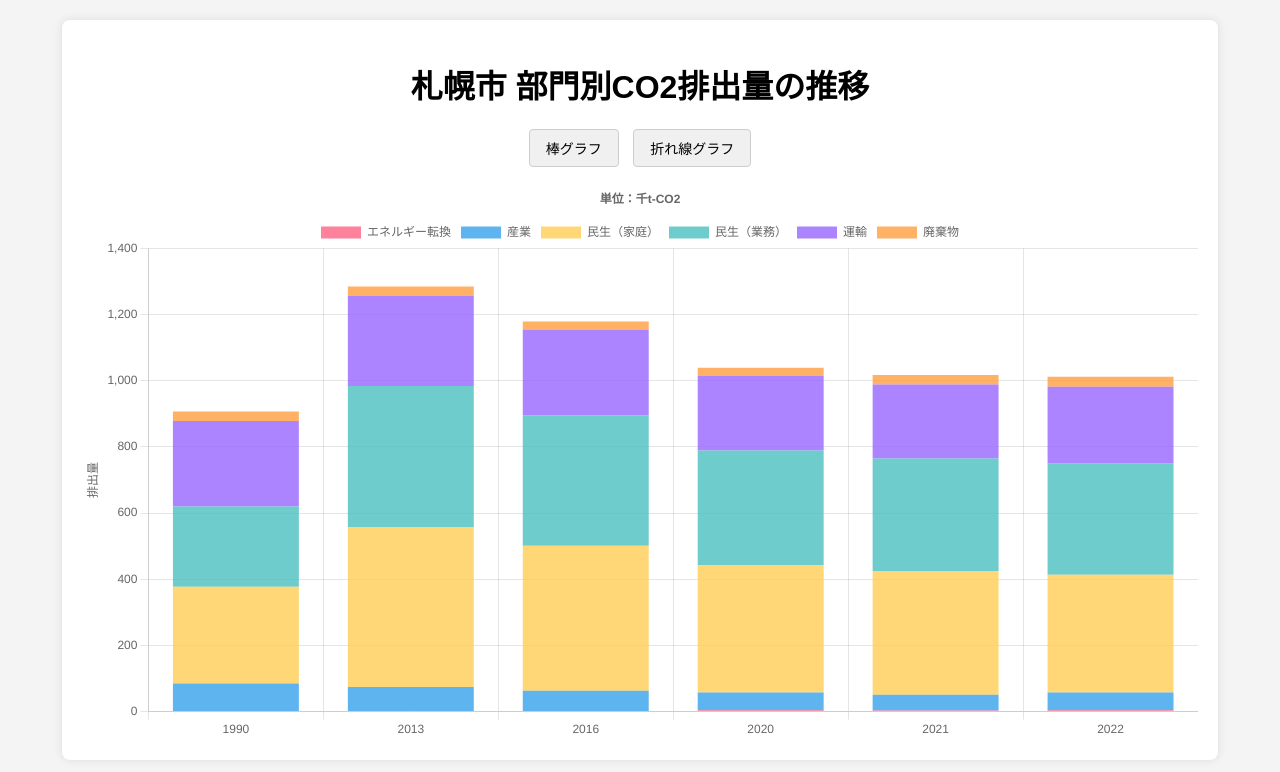
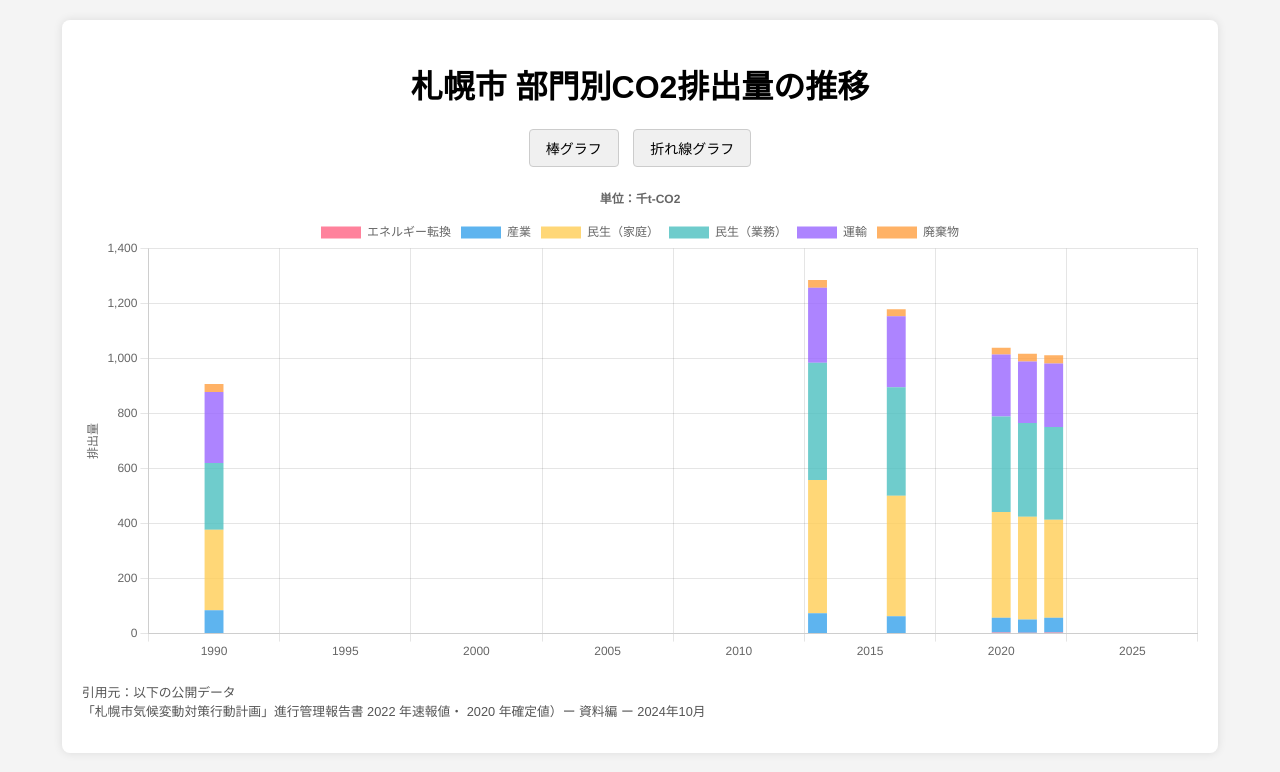
Before and after one commit to yspoc/co2-sapporo-app, a Flask app: page / in a window 1280 px wide. Shown: the top 772 px of the page. Run offline with Flask 3, Linux system fonts and the light colour scheme.

Commit message:
グラフ横軸をカテゴリ軸からリニア軸に変更

```diff
--- a/data/co2_emissions.json
+++ b/data/co2_emissions.json
@@ -1,4 +1,6 @@
-[
+{
+  "citation": "引用元：以下の公開データ\n「札幌市気候変動対策行動計画」進行管理報告書 2022 年速報値・ 2020 年確定値）ー 資料編 ー 2024年10月",
+  "data": [
     {
       "year": 2022,
       "total_emission": 1012,
@@ -186,3 +188,4 @@
       ]
     }
   ]
+}
--- a/static/js/main.js
+++ b/static/js/main.js
@@ -8,32 +8,45 @@ var __awaiter = (this && this.__awaiter) || function (thisArg, _arguments, P, ge
         step((generator = generator.apply(thisArg, _arguments || [])).next());
     });
 };
-// --- メインのロジック ---
 const colors = [
     'rgba(255, 99, 132, 0.8)', 'rgba(54, 162, 235, 0.8)', 'rgba(255, 206, 86, 0.8)',
     'rgba(75, 192, 192, 0.8)', 'rgba(153, 102, 255, 0.8)', 'rgba(255, 159, 64, 0.8)'
 ];
-// 型注釈: myChartはChartインスタンスか、まだ存在しない(null)かを示す
 let myChart = null;
-let chartData = { labels: [], datasets: [] };
+// ★★★ 2. chartDataの型から labels を削除 ★★★
+let chartData = { datasets: [] };
 // グラフを描画する関数
-// 型注釈: type引数は 'bar' または 'line' のどちらかでなければならない
 function renderChart(type) {
     if (myChart) {
         myChart.destroy();
     }
     const ctx = document.getElementById('co2Chart').getContext('2d');
     if (!ctx)
-        return; // コンテキストが取得できなければ処理を中断
+        return;
     myChart = new Chart(ctx, {
         type: type,
-        data: chartData,
+        data: chartData, // data.labels を含まないオブジェクト
         options: {
+            maintainAspectRatio: false,
             responsive: true,
             plugins: { title: { display: true, text: '単位：千t-CO2' } },
             scales: {
-                x: { stacked: type === 'bar' },
-                y: { stacked: type === 'bar', beginAtZero: true, title: { display: true, text: '排出量' } }
+                // ★★★ 3. x軸のタイプを 'linear' に変更 ★★★
+                x: {
+                    type: 'linear', // ★ 変更
+                    stacked: type === 'bar',
+                    // Ticks(目盛り)のフォーマットを修正 (例: 2,020 とカンマが入るのを防ぐ)
+                    ticks: {
+                        callback: function (value) {
+                            return value; // 年をそのまま表示
+                        }
+                    }
+                },
+                y: {
+                    stacked: type === 'bar',
+                    beginAtZero: true,
+                    title: { display: true, text: '排出量' }
+                }
             },
             elements: { line: { tension: 0.1 } }
         }
@@ -43,31 +56,39 @@ function renderChart(type) {
 function initializeChart() {
     return __awaiter(this, void 0, void 0, function* () {
         const response = yield fetch('/api/data');
-        // 型注釈: fetchで取得したデータがYearDataの配列であることを明示
-        const data = yield response.json();
+        const apiResponse = yield response.json();
+        const citationText = apiResponse.citation;
+        const data = apiResponse.data;
         data.sort((a, b) => a.year - b.year);
-        const labels = data.map(item => item.year);
+        const citationElement = document.getElementById('citation-source');
+        if (citationElement) {
+            citationElement.innerText = citationText;
+        }
         const sectors = [...new Set(data.flatMap((item) => item.breakdown.map((b) => b.sector)))];
         const datasets = sectors.map((sector, index) => {
             return {
                 label: sector,
+                // ★★★ 4. data の形式を {x: 年, y: 排出量} に変更 ★★★
                 data: data.map(yearData => {
                     const sectorData = yearData.breakdown.find(b => b.sector === sector);
-                    return sectorData ? sectorData.emission : 0;
+                    return {
+                        x: yearData.year, // x に年を設定
+                        y: sectorData ? sectorData.emission : 0 // y に排出量を設定
+                    };
                 }),
                 backgroundColor: colors[index % colors.length],
                 borderColor: colors[index % colors.length].replace('0.8', '1'),
                 fill: false
             };
         });
-        chartData = { labels, datasets };
+        // ★★★ 5. chartDataに labels を渡さないように変更 ★★★
+        chartData = { datasets: datasets };
         renderChart('bar');
     });
 }
-// ボタン要素を取得し、イベントリスナーを設定
+// (...ボタンのイベントリスナーと initializeChart() 呼び出しは変更なし...)
 const barBtn = document.getElementById('barBtn');
 const lineBtn = document.getElementById('lineBtn');
 barBtn === null || barBtn === void 0 ? void 0 : barBtn.addEventListener('click', () => renderChart('bar'));
 lineBtn === null || lineBtn === void 0 ? void 0 : lineBtn.addEventListener('click', () => renderChart('line'));
-// 実行開始
 initializeChart();
--- a/templates/index.html
+++ b/templates/index.html
@@ -4,14 +4,39 @@
     <meta charset="UTF-8">
     <meta name="viewport" content="width=device-width, initial-scale=1.0">
     <title>札幌市 CO2排出量可視化</title>
+
     <script src="https://cdn.jsdelivr.net/npm/chart.js"></script>
+
     <style>
+        /* CSSは変更ありません */
         body { font-family: sans-serif; display: flex; flex-direction: column; align-items: center; margin: 0; padding: 20px; background-color: #f4f4f4; }
         .container { width: 90%; max-width: 1200px; padding: 20px; background-color: white; box-shadow: 0 0 10px rgba(0,0,0,0.1); border-radius: 8px; }
         h1 { text-align: center; }
         .chart-controls { text-align: center; margin: 15px 0; }
         .chart-controls button { padding: 8px 16px; font-size: 14px; cursor: pointer; border: 1px solid #ccc; border-radius: 4px; margin: 0 5px; background-color: #f0f0f0; }
         .chart-controls button:hover { background-color: #e0e0e0; }
+
+        #citation-source {
+            text-align: left;
+            font-size: 0.8em;
+            color: #555;
+            white-space: pre-wrap;
+            margin-top: 20px;
+        }
+
+        .chart-container {
+            position: relative;
+            width: 100%;
+            height: 60vh;
+            max-height: 600px;
+        }
+
+        @media (max-width: 600px) {
+            .chart-container {
+                height: 400px;
+                min-height: 400px;
+            }
+        }
     </style>
 </head>
 <body>
@@ -23,7 +48,11 @@
             <button id="lineBtn">折れ線グラフ</button>
         </div>
 
-        <canvas id="co2Chart"></canvas>
+        <div class="chart-container">
+            <canvas id="co2Chart"></canvas>
+        </div>
+
+        <p id="citation-source"></p>
     </div>
 
     <script src="{{ url_for('static', filename='js/main.js') }}"></script>
```
Also changed, not shown: pdf_to_json.py (+21 -5 lines), typescript/main.ts (+47 -25 lines). Lines whose indentation alone changed are shown as unchanged.
